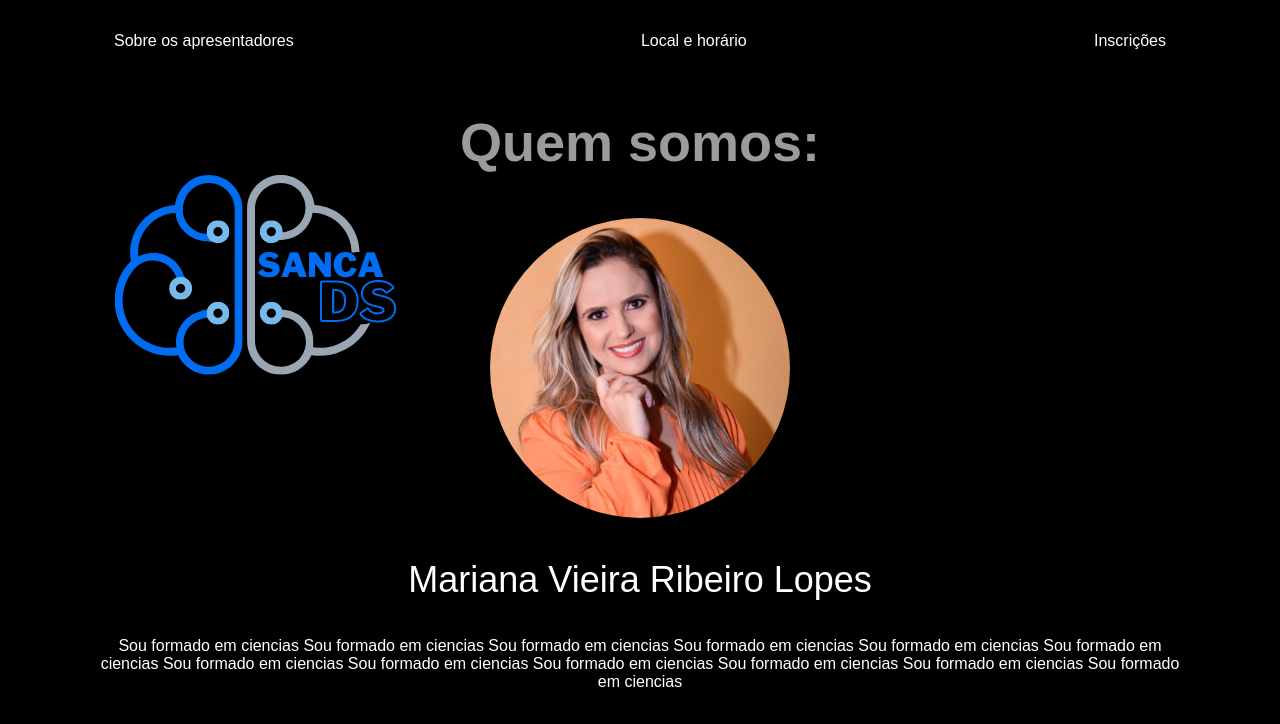
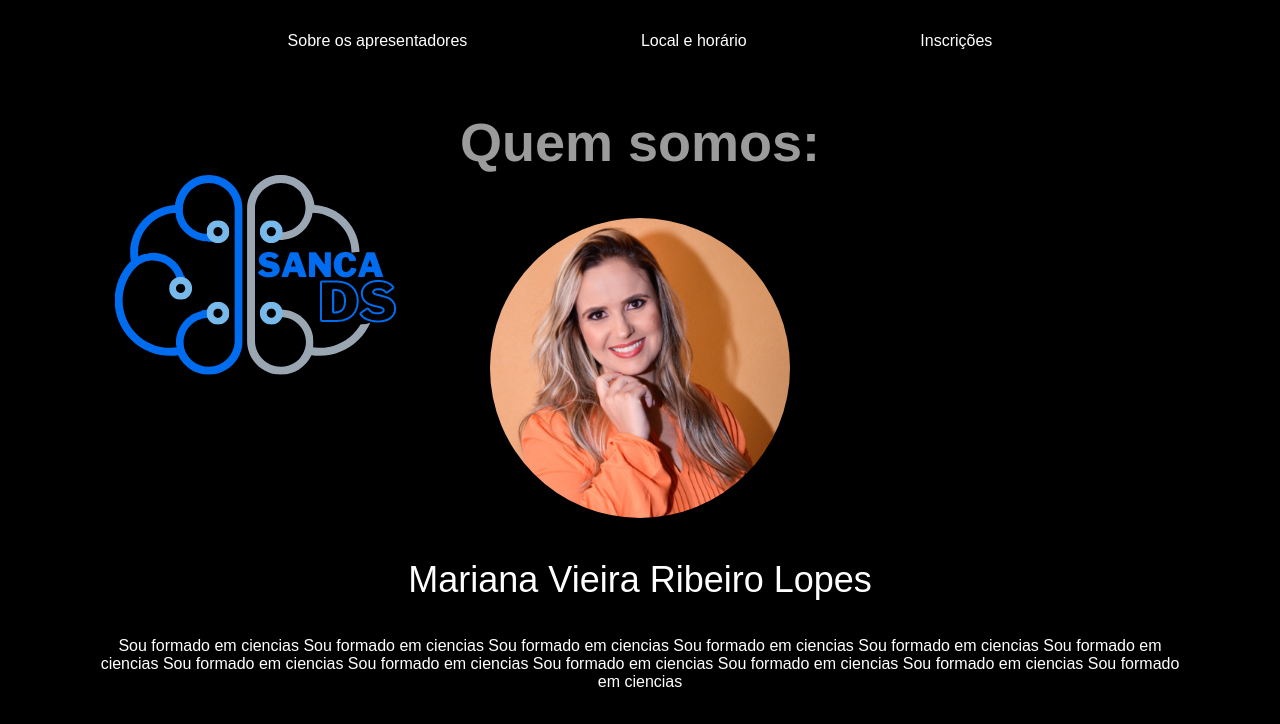
Before and after one commit to AmandaRibeiro1709/a, a plain HTML site: page index.html in a window 1280 px wide. Shown: the top 724 px of the page. Drawn offline with Linux system fonts and the light colour scheme.

Commit message:
Add files via upload

```diff
--- a/index.css
+++ b/index.css
@@ -5,12 +5,11 @@ body {
 }
 ul{
     display: flex;
-    justify-content: space-between;
+    justify-content:space-evenly;
     list-style-type: none;
     align-items: center;
     padding: 16px;
-    margin-left: 0;
-    margin-right: 0;
+    color: white;
 }
 
 a{
@@ -21,11 +20,13 @@ header {
     color: lightblue;
     font-family: Arial, Helvetica, sans-serif;
     font-size: 36px;
+
 }
 header img {
     width: 300px;
     height: 300px;
     border-radius: 50%;
+    align-items: center;
  }
  h3 img {
     width: 300px;
```
